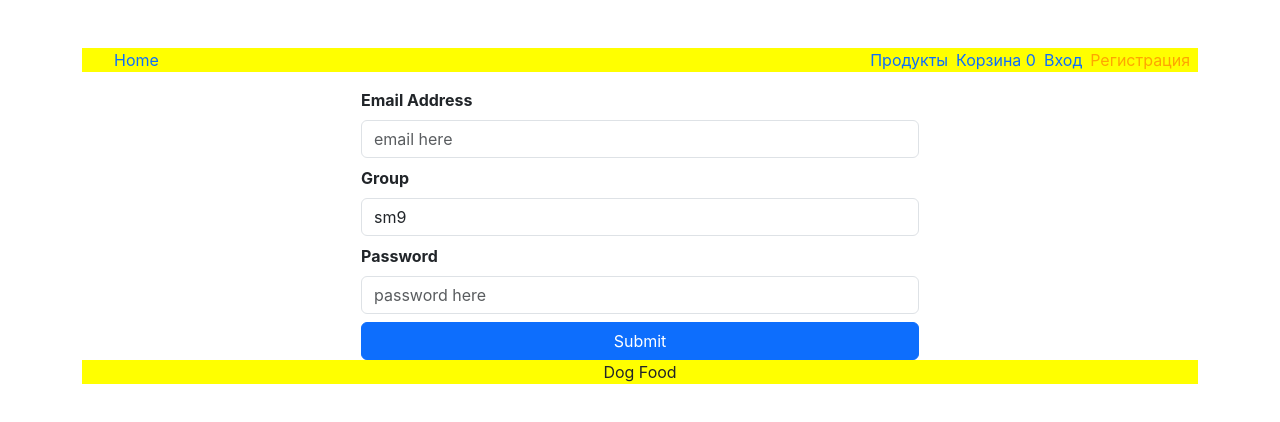
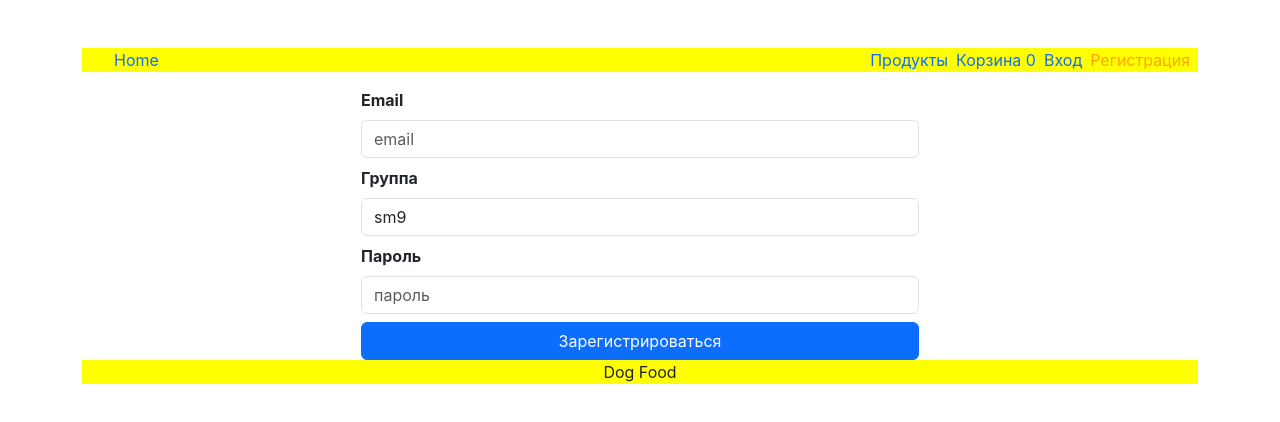
Before and after one commit to lev33/dogfood, a React (Create React App) app: page /signup in a window 1280 px wide. Shown: the top 422 px of the page. Built offline with nearby package versions, Linux system fonts and the light colour scheme.

Commit message:
change validator language

```diff
--- a/src/components/Pages/AuthenticationPage/AuthenticationPage.jsx
+++ b/src/components/Pages/AuthenticationPage/AuthenticationPage.jsx
@@ -56,18 +56,18 @@ export function AuthenticationPage() {
     >
       <Form className="d-grid gap-2 col-6 mx-auto">
         <MyTextInput
-          label="Email Address"
+          label="Email"
           name="email"
           type="email"
-          placeholder="email here"
+          placeholder="email"
         />
         <MyTextInput
-          label="Password"
+          label="Пароль"
           name="password"
           type="text"
-          placeholder="password here"
+          placeholder="пароль"
         />
-        <button disabled={isLoading} type="submit" className="btn btn-primary">Submit</button>
+        <button disabled={isLoading} type="submit" className="btn btn-primary">Войти</button>
       </Form>
     </Formik>
   );
--- a/src/components/Pages/AuthenticationPage/validator.js
+++ b/src/components/Pages/AuthenticationPage/validator.js
@@ -2,10 +2,10 @@ import * as Yup from 'yup';
 
 export const authenticationFormValidationSchema = Yup.object({
   email: Yup.string()
-    .email('Invalid email address')
-    .required('Required'),
+    .email('Невалидный email')
+    .required('Не должно быть пустым'),
   password: Yup.string()
-    .min(5, 'Must be 5 characters or more')
-    .max(20, 'Must be 20 characters or less')
-    .required('Required'),
+    .min(5, 'Не менее 5 символов')
+    .max(20, 'Не более 20 символов')
+    .required('Не должно быть пустым'),
 });
--- a/src/components/Pages/RegistrationPage/RegistrationPage.jsx
+++ b/src/components/Pages/RegistrationPage/RegistrationPage.jsx
@@ -44,23 +44,29 @@ export function RegistrationPage() {
     >
       <Form className="d-grid gap-2 col-6 mx-auto">
         <MyTextInput
-          label="Email Address"
+          label="Email"
           name="email"
           type="email"
-          placeholder="email here"
+          placeholder="email"
         />
         <MyTextInput
-          label="Group"
+          label="Группа"
           name="group"
           type="text"
         />
         <MyTextInput
-          label="Password"
+          label="Пароль"
           name="password"
           type="text"
-          placeholder="password here"
+          placeholder="пароль"
         />
-        <button disabled={isLoading} type="submit" className="btn btn-primary">Submit</button>
+        <button
+          disabled={isLoading}
+          type="submit"
+          className="btn btn-primary"
+        >
+          Зарегистрироваться
+        </button>
       </Form>
     </Formik>
   );
--- a/src/components/Pages/RegistrationPage/validator.js
+++ b/src/components/Pages/RegistrationPage/validator.js
@@ -2,13 +2,13 @@ import * as Yup from 'yup';
 
 export const registrationFormValidationSchema = Yup.object({
   email: Yup.string()
-    .email('Invalid email address')
-    .required('Required'),
+    .email('Невалидный email')
+    .required('Не должно быть пустым'),
   group: Yup.string()
-    .max(20, 'Must be 20 characters or less')
-    .required('Required'),
+    .max(20, 'Не более 20 символов')
+    .required('Не должно быть пустым'),
   password: Yup.string()
-    .min(5, 'Must be 5 characters or more')
-    .max(20, 'Must be 20 characters or less')
-    .required('Required'),
+    .min(5, 'Не менее 5 символов')
+    .max(20, 'Не более 20 символов')
+    .required('Не должно быть пустым'),
 });
```
